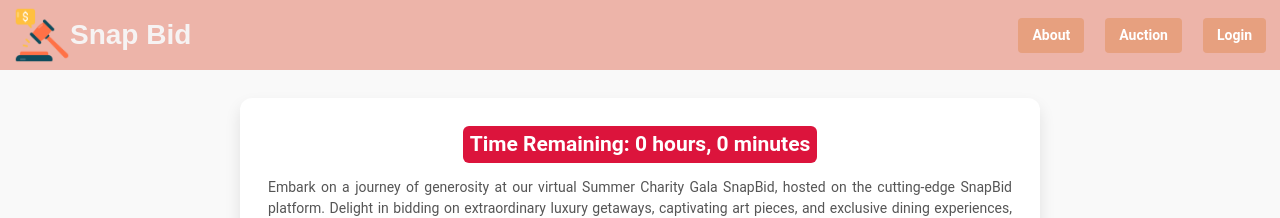
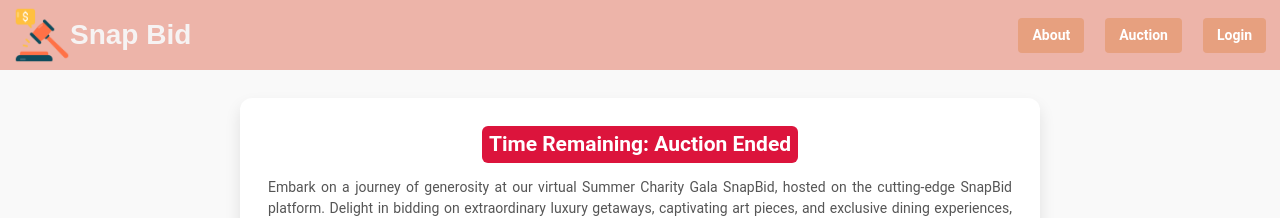
Before and after one commit to dishakhare99/silent-auction-third, a React (Vite) app in the folder snap-bid-app/frontend/: page /items in a window 1280 px wide. Shown: the top 218 px of the page. Built offline with nearby package versions, Linux system fonts and the light colour scheme; no server answers.

Commit message:
time diff

```diff
--- a/snap-bid-app/frontend/src/components/AboutAuction.jsx
+++ b/snap-bid-app/frontend/src/components/AboutAuction.jsx
@@ -10,6 +10,9 @@ function AboutAuction(props) {
     const deadline = props.deadline;
     const now = new Date();
     const difference = deadline - now;
+    if (difference <= 0) {
+    return "Auction Ended";
+    }
     const hours = Math.floor((difference / (1000 * 60 * 60)) % 24);
     const minutes = Math.floor((difference / (1000 * 60)) % 60);
     return `${hours} hours, ${minutes} minutes`;
```
